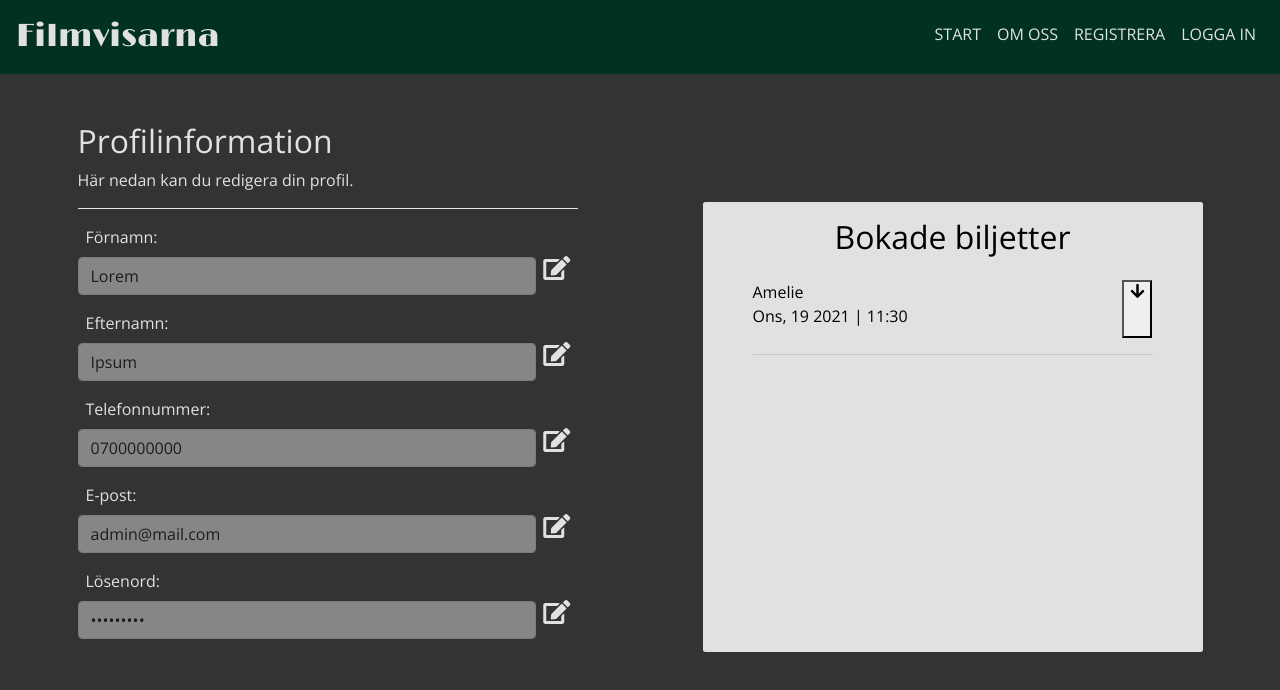
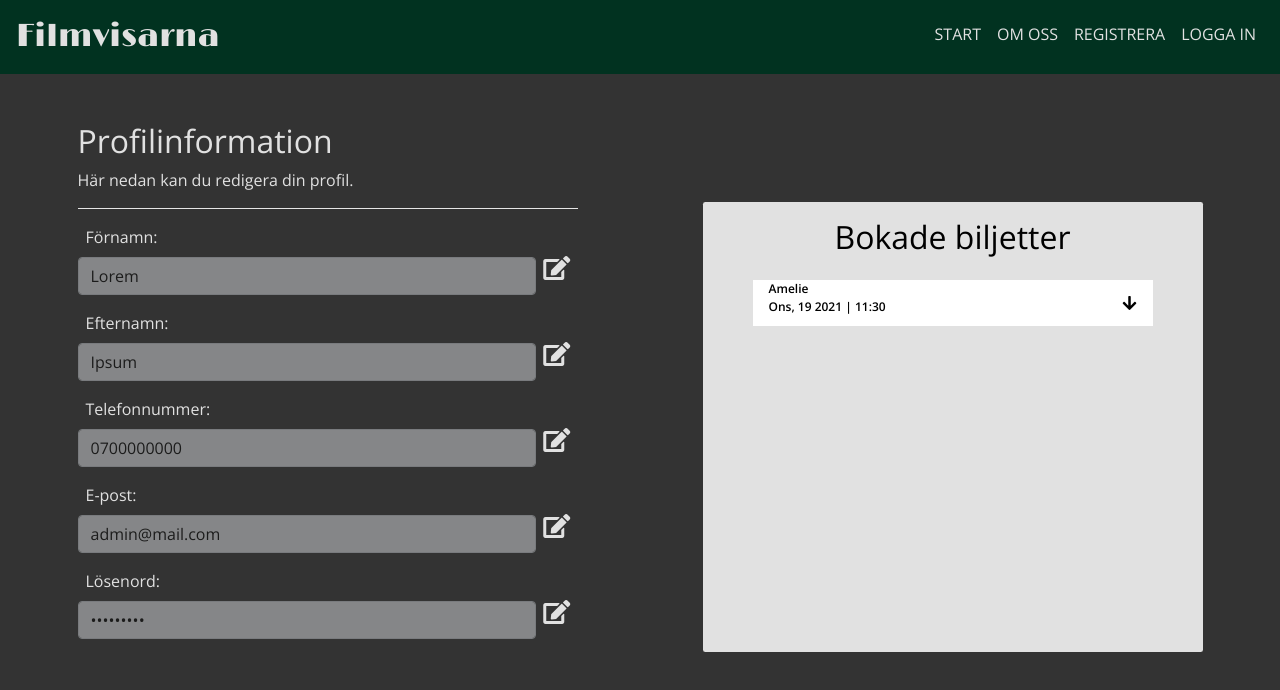
Before and after one commit to chris-mbg/FilmvisarnaAB, a React (Create React App) app: page /profile in a window 1280 px wide. Shown: the top 690 px of the page. Built offline with nearby package versions, Linux system fonts and the light colour scheme; no server answers.

Commit message:
Css styling for UserReservation

```diff
--- a/src/components/profile/UserReservation.js
+++ b/src/components/profile/UserReservation.js
@@ -1,73 +1,100 @@
 import styles from "../../css/UserReservation.module.css";
 import { useState } from "react";
-import { Accordion, Button, Row, Col } from "react-bootstrap";
+import { Accordion, Row, Col, Image } from "react-bootstrap";
 
 const UserReservation = () => {
   const [toggleAccordion, setToggleAccordion] = useState(false);
+
+  const icon = !toggleAccordion ? (
+    <i className="fas fa-arrow-down" />
+  ) : (
+    <i className="fas fa-arrow-up" />
+  );
 
   return (
     <Accordion className={styles.reservation}>
       <Row className={styles.header_wrapper} noGutters={true}>
         <Col lg={10}>
-          <p>
+          <p className={styles.header_information}>
             Amelie <br />
             Ons, 19 2021 | 11:30
           </p>
         </Col>
-        <Col lg={2} className="d-flex justify-content-end">
-          <Accordion.Toggle
-            // onClick={() => setToggleAccordion(!toggleAccordion)}
-            eventKey="0"
-            as={"button"}
-            className="d-flex justify-content-end"
-          >
-            <i
+        <Col lg={2} className="d-flex justify-content-end align-items-center">
+          <div className={styles.icon_wrapper}>
+            <Accordion.Toggle
               onClick={() => setToggleAccordion(!toggleAccordion)}
-              class="fas fa-arrow-down"
-            ></i>
-          </Accordion.Toggle>
+              eventKey="0"
+              as={"span"}
+            >
+              {icon}
+            </Accordion.Toggle>
+          </div>
         </Col>
       </Row>
-      <hr className={styles.hr} />
       {/* /.header_wrapper */}
 
       <Accordion.Collapse eventKey="0">
         <div>
-          <Row className={styles.description_wrapper} noGutters={true}>
-            <Col>Image</Col>
-            <Col>
-              <p>
+          <hr className={styles.hr} />
+          <Row className={styles.movie_wrapper} noGutters={true}>
+            <Col lg={3}>
+              <Image
+                className={styles.movie_image}
+                src="https://m.media-amazon.com/images/M/MV5BNDg4NjM1YjMtYmNhZC00MjM0LWFiZmYtNGY1YjA3MzZmODc5XkEyXkFqcGdeQXVyNDk3NzU2MTQ@._V1_SX300.jpg"
+                alt="image"
+              />
+            </Col>
+            <Col className="d-flex align-items-center">
+              <p className={styles.movie_information}>
                 Dramakomedi
-                <br /> Längd: 2.25
+                <br /> Längd: 225min
               </p>
             </Col>
           </Row>
-          {/* /.description_wrapper */}
+          {/* /.movie_wrapper */}
           <hr className={styles.hr} />
           <Row className={styles.auditoria_wrapper} noGutters={true}>
             <Col>
-              <p>Salong</p>
+              <p className={styles.auditoria_information}>
+                Salong: <br />
+                <span className={styles.sub_information}>Stora salongen</span>
+              </p>
             </Col>
             <Col>
-              <p>Rad och stolsnummer</p>
+              <p className={styles.auditoria_information}>
+                Rad och stolsnummer
+              </p>
+              <ul className={styles.ul}>
+                <li>Rad 2, Stol 3</li>
+                <li>Rad 2, Stol 4</li>
+                <li>Rad 2, Stol 5</li>
+              </ul>
             </Col>
           </Row>
           {/* /.auditoria_wrapper */}
           <hr className={styles.hr} />
           <Row className={styles.summary_wrapper} noGutters={true}>
             <Col>
-              <p>Antal personer:</p>
-              <p>Totalpris(SEK):</p>
+              <p className={styles.summary_information}>
+                Antal personer:{" "}
+                <span className={styles.sub_information}>3</span>
+              </p>
+              <p className={styles.summary_information}>
+                Totalpris (SEK):{" "}
+                <span className={styles.sub_information}>200:-</span>
+              </p>
             </Col>
             <Col>
-              <p>Order:</p>
+              <p className={styles.order_information}>Order: </p>
             </Col>
           </Row>
           {/* /.summary_wrapper */}
-          <Row className={styles.button_wrapper} noGutters={true}>
-            <Col>
-              <Button>Avboka</Button>
+          <Row noGutters={true}>
+            <Col className={styles.button_wrapper}>
+              <button className="cancelButton">Avboka</button>
             </Col>
+            {/* /.button_wrapper */}
           </Row>
         </div>
       </Accordion.Collapse>
--- a/src/css/App.css
+++ b/src/css/App.css
@@ -1,9 +1,14 @@
-@import url('https://fonts.googleapis.com/css2?family=Limelight&family=Open+Sans:wght@400;600&display=swap');
+@import url("https://fonts.googleapis.com/css2?family=Limelight&family=Open+Sans:wght@400;600&display=swap");
 
 .App {
   background-color: #333333;
   color: #e1e1e1;
-  font-family: 'Open Sans', sans-serif;
+  font-family: "Open Sans", sans-serif;
   position: relative;
   min-height: 100vh;
 }
+
+/* Hides scrollbar for Chrome - but still enable scrolling */
+::-webkit-scrollbar {
+  display: none;
+}
--- a/src/css/ReservationList.module.css
+++ b/src/css/ReservationList.module.css
@@ -2,11 +2,15 @@
   background-color: #e1e1e1;
   color: #000;
   border-radius: 0.5%;
+  overflow-y: scroll;
   margin-top: 5rem;
   margin-left: auto;
   margin-right: auto;
   height: 450px;
   width: 80%;
+  /* Hides scroll bar for: Internet Explorer, Edge, Firefox  */
+  -ms-overflow-style: none;
+  scrollbar-width: none;
 }
 
 .title {
--- a/src/css/UserReservation.module.css
+++ b/src/css/UserReservation.module.css
@@ -1,24 +1,80 @@
 .reservation {
-  /* background-color: #fff; */
-  margin: auto;
+  background-color: #fff;
+  margin-left: auto;
+  margin-right: auto;
+  margin-bottom: 1rem;
+  padding-left: 1rem;
+  padding-right: 1rem;
   width: 80%;
 }
 
+.ul {
+  font-size: 0.75rem;
+  list-style-type: disc;
+  padding-left: 1rem;
+}
+
 .hr {
+  background-color: #000;
+}
+
+.sub_information {
+  font-size: 0.75rem;
+  font-weight: normal;
 }
 
 /* Header */
 .header_wrapper {
 }
 
-/* Description */
-.description_wrapper {
+.header_information {
+  font-size: 0.75rem;
+  font-weight: 600;
+}
+
+/* Movie */
+.movie_wrapper {
+}
+
+.movie_information {
+  font-size: 0.75rem;
+  font-weight: 600;
+}
+
+.movie_image {
+  max-height: 120px;
+  width: 100px;
 }
 
 /* Auditoria */
 .auditoria_wrapper {
 }
 
+.auditoria_information {
+  font-size: 0.75rem;
+  font-weight: 600;
+}
+
 /* Summary  */
+
+.order_information {
+  font-size: 0.75rem;
+  font-weight: bold;
+  /* text-align: right; */
+}
+
 .summary_wrapper {
 }
+
+.summary_information {
+  font-size: 0.75rem;
+  font-weight: 600;
+  margin-bottom: 0;
+}
+
+/* Button */
+
+.button_wrapper {
+  display: flex;
+  justify-content: flex-end;
+}
```
